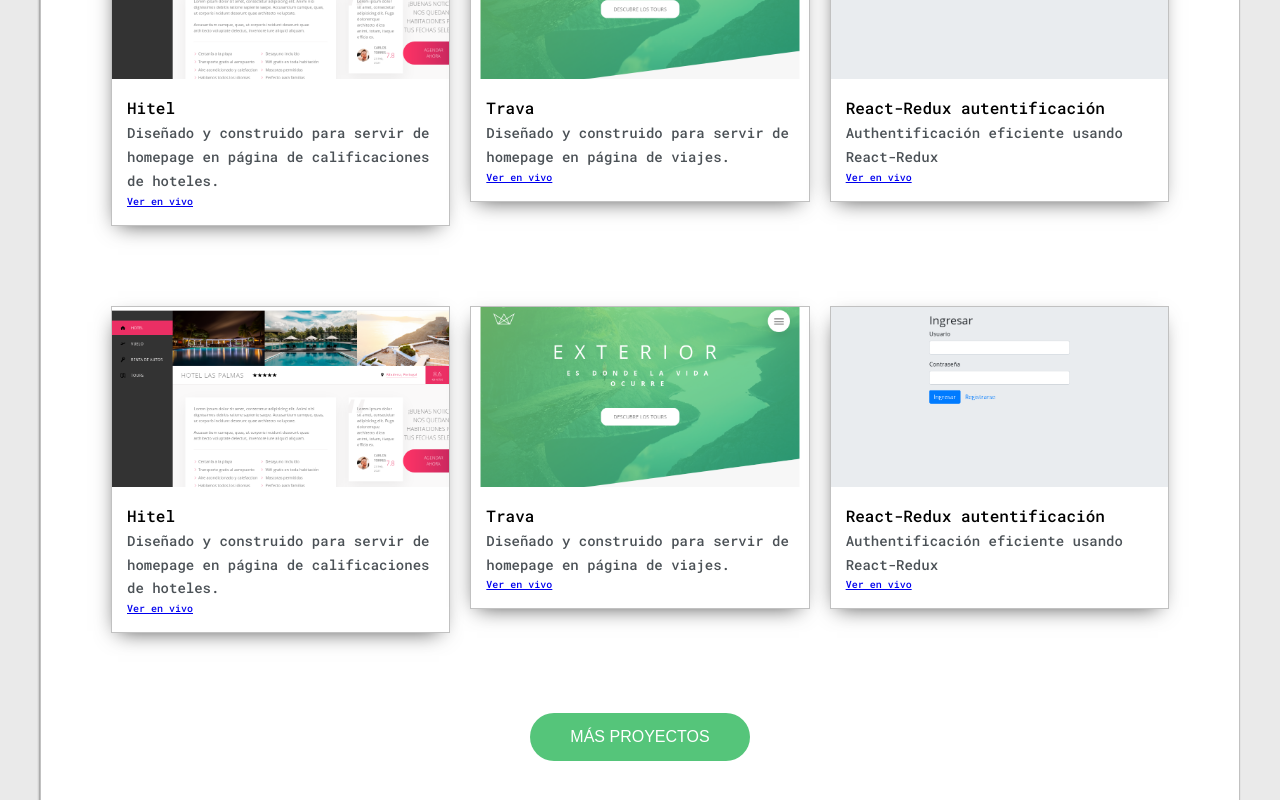
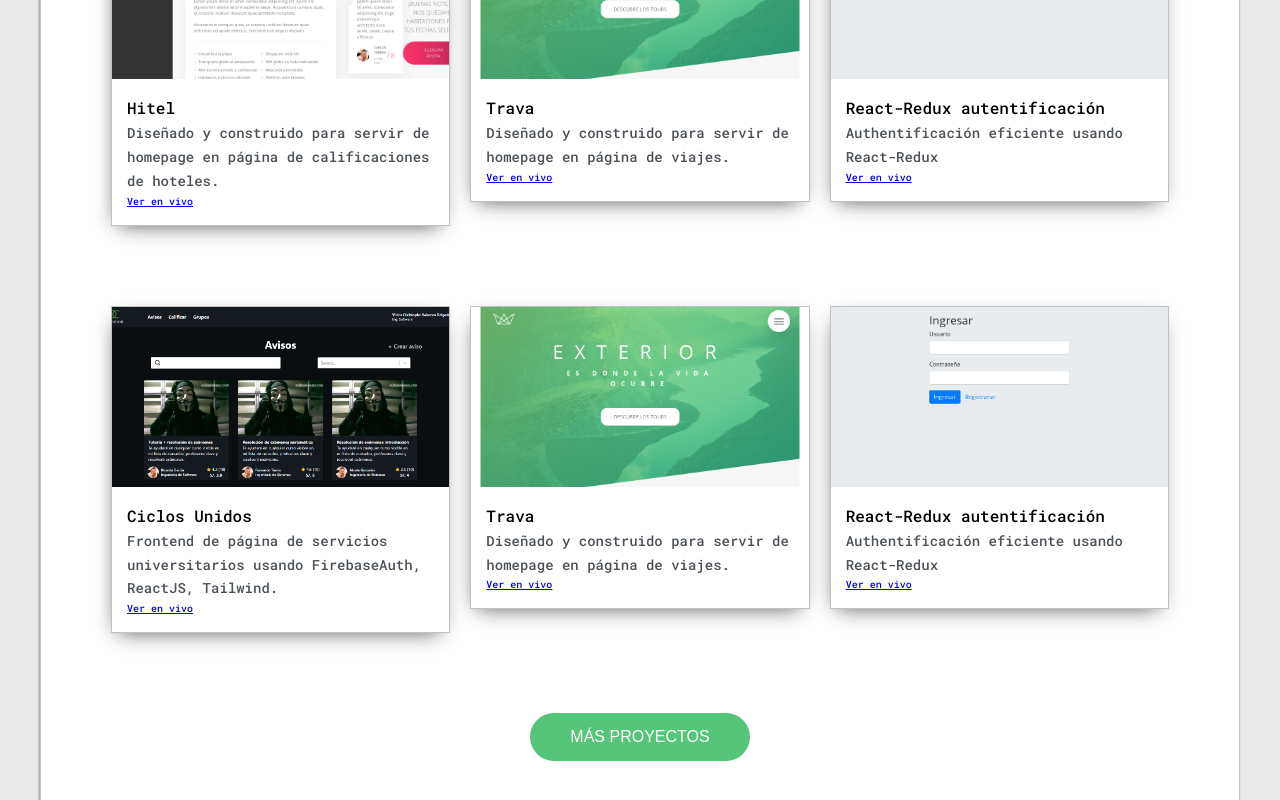
Before and after one commit to Rokoned2/portfolio, a React (Create React App) app: page /projects in a window 1280 px wide. Shown: the part 425-1225 px from the top of the page. Built offline with nearby package versions, Linux system fonts and the light colour scheme; the HTML template or start-up script is replaced by a standard one.

Commit message:
new project ciclos unidos added

```diff
--- a/src/Projects/projectsData.js
+++ b/src/Projects/projectsData.js
@@ -1,6 +1,7 @@
 import hitel from "../images/hitel.png";
 import exterior from "../images/exterior.png";
 import reactReduxAuth from "../images/react-redux-auth.png";
+import ciclosunidos from "../images/ciclosunidos-screenshot.png";
 
 const data = [
   {
@@ -27,11 +28,11 @@ const data = [
   },
   {
     id: 3,
-    img: hitel,
-    title: "Hitel",
+    img: ciclosunidos,
+    title: "Ciclos Unidos",
     intro:
-      "Diseñado y construido para servir de homepage en página de calificaciones de hoteles.",
-    link: "https://naughty-albattani-442cb9.netlify.app/",
+      "Frontend de página de servicios universitarios usando FirebaseAuth, ReactJS, Tailwind.",
+    link: "https://ciclosunidos.netlify.app/",
   },
   {
     id: 4,
--- a/src/sass/components/_post.scss
+++ b/src/sass/components/_post.scss
@@ -10,6 +10,7 @@
     width: 100%;
     height: 18rem;
     object-fit: cover;
+    object-position: center;
   }
   &__preview {
     background-color: #fff;
```
Also changed, not shown: src/images/ciclosunidos-screenshot.png (added), 1 other file (tests, documents, lock files or other folders).
